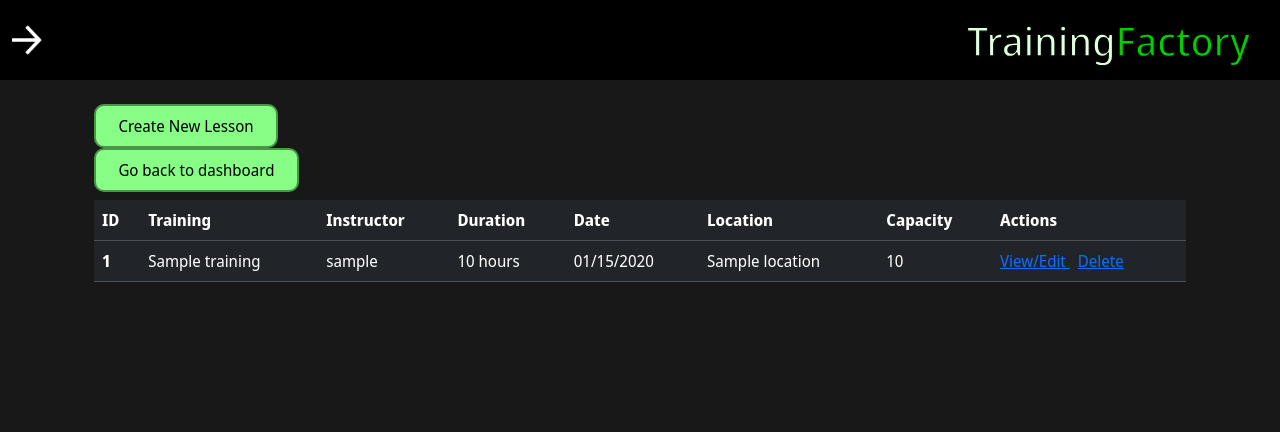
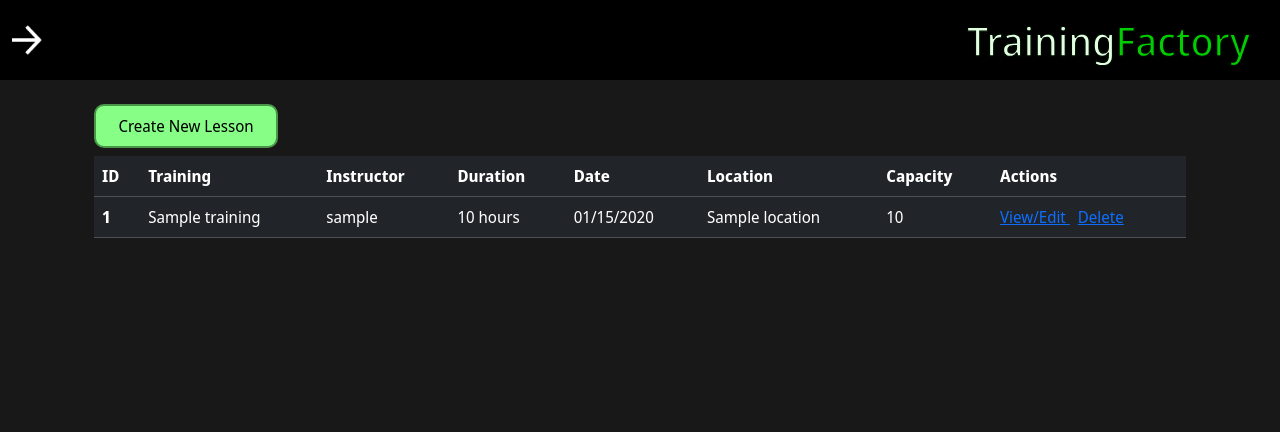
Before and after one commit to ZeenathS/training_factory, a Symfony app: template templates/admin/lesson/index.html.twig in a window 1280 px wide. Shown: the top 432 px of the page. Run offline with Twig, Linux system fonts and the light colour scheme; the template is opened without the code that fills it: most values are stand-ins (such as "Sample title", 1, 10 or a date in 2020); some libraries are stand-ins or nearby versions.

Commit message:
refactor: removed button element

```diff
--- a/templates/admin/lesson/index.html.twig
+++ b/templates/admin/lesson/index.html.twig
@@ -1,8 +1,12 @@
 {% extends 'base.html.twig' %}
 {% block title %}Lesson overview{% endblock %}
 {% block body %}
-    <a href="{{ path('admin_lesson_create') }}"><button class="def-btn">Create New Lesson</button></a>
-    <a href="{{ path('app_admin') }}"><button class="def-btn">Go back to dashboard</button></a>
+    <div class="d-flex gap-2">
+        {% if is_granted('ROLE_ADMIN') %}
+            <a href="{{ path('app_admin') }}" class="def-btn">Go back to dashboard</a>
+        {% endif %}
+        <a href="{{ path('admin_lesson_create') }}" class="def-btn">Create New Lesson</a>
+    </div>
     <table class="table text-white table-dark table-hover mt-2">
         <thead>
         <tr>
--- a/templates/admin/user/index.html.twig
+++ b/templates/admin/user/index.html.twig
@@ -12,4 +12,5 @@
 
     {{ form_row(form.submit, { 'label': 'Submit me' }) }}
 {{ form_end(form) }}
+    <a href="{{ path('app_admin') }}" class="def-btn">Go back to Dashboard</a>
 {% endblock %}
```
